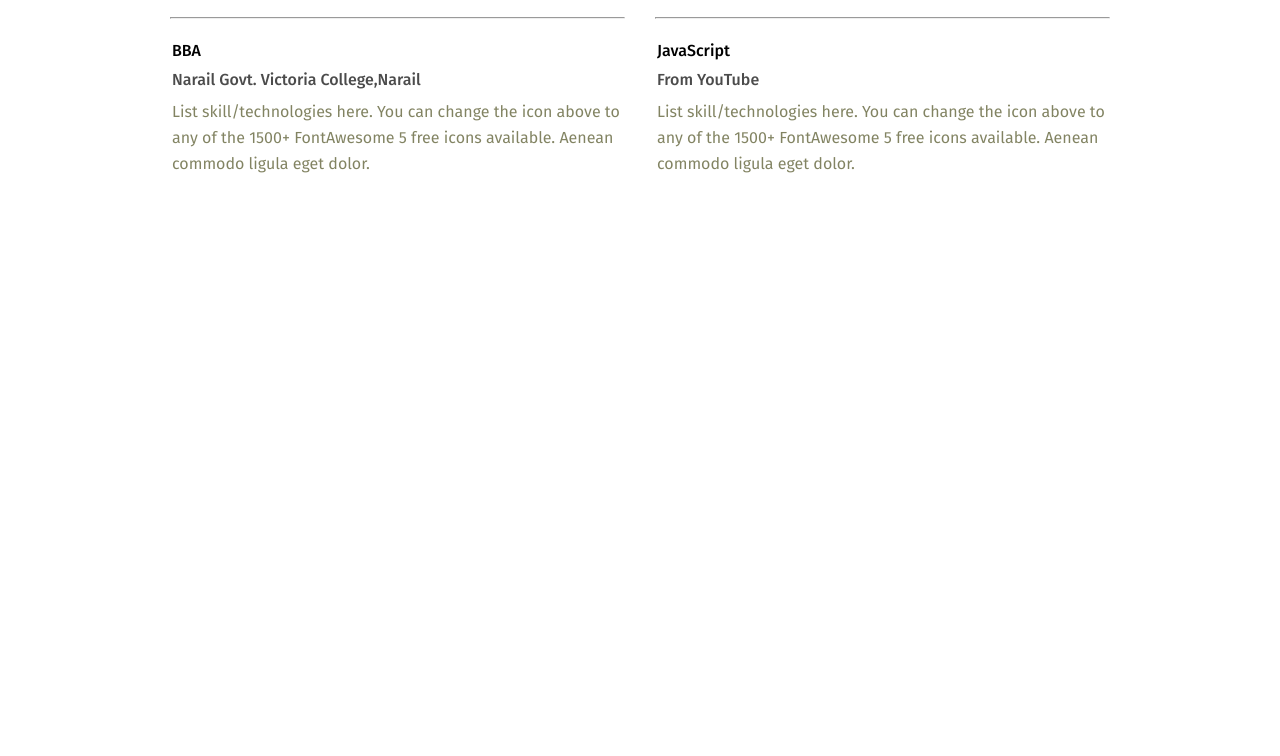
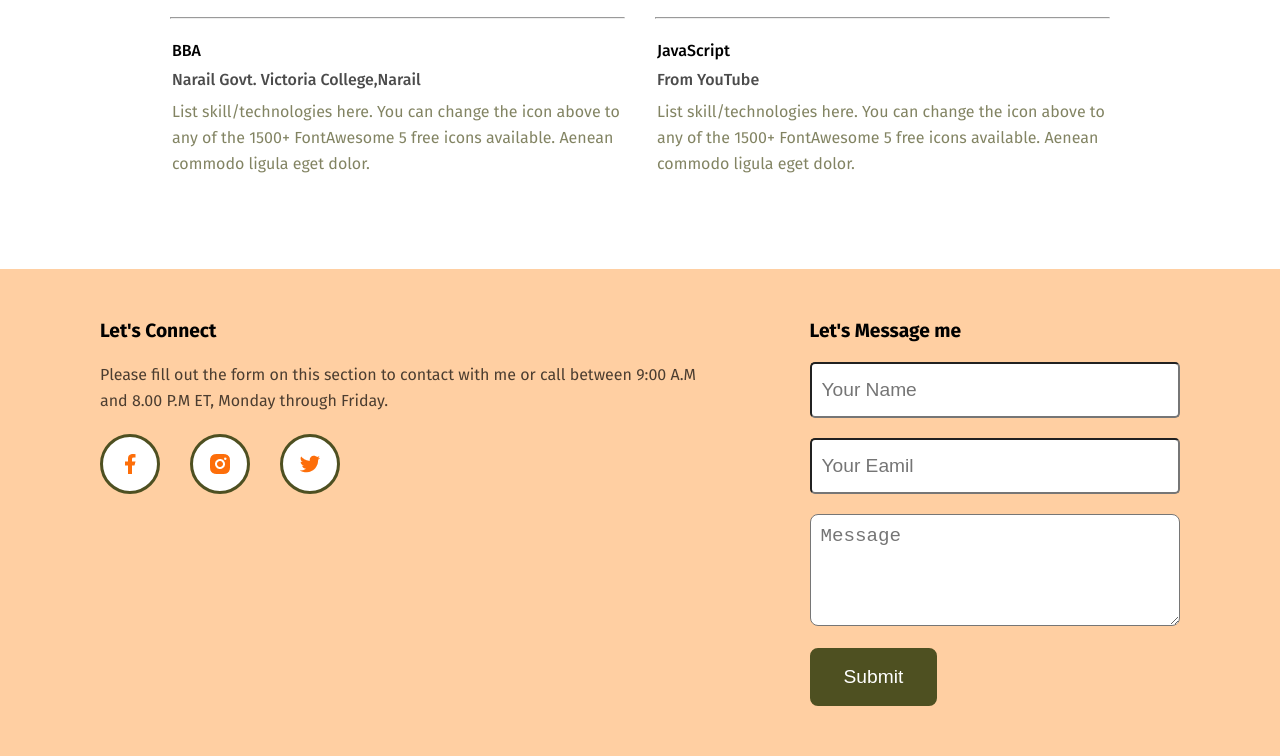
Before and after one commit to RohanR05/My-Portfolio, a plain HTML site: page index.html in a window 1280 px wide. Shown: the part 2288-3044 px from the top of the page. Before the commit the page ends 2557 px from the top, so only its background shows below. Drawn offline with Linux system fonts and the light colour scheme.

Commit message:
footer add

```diff
--- a/index.html
+++ b/index.html
@@ -172,5 +172,23 @@
             </div>
         </div>
     </main>
+    <footer>
+        <div class="connect-box">
+            <div class="connect-title">Let's Connect</div>
+            <div class="connect-description">Please fill out the form on this section to contact with me or call between 9:00 A.M and 8.00 P.M ET, Monday through Friday.</div>
+            <div class="connect-img">
+                <img src="./images/icons/facebook.png" alt="">
+                <img src="./images/icons/insta.png" alt="">
+                <img src="/images/icons/twitter.png" alt="">
+            </div>
+        </div>
+        <div class="message-box">
+            <div class="message-title">Let's Message me</div>
+            <input type="text" name="" id="" placeholder="Your Name">
+            <input type="email" name="" id="" placeholder="Your Eamil">
+            <textarea name="" id="" placeholder="Message"></textarea>
+            <button class="btn-primary footer-btn">Submit</button>
+        </div>
+    </footer>
 </body>
 </html>
--- a/style.css
+++ b/style.css
@@ -355,3 +355,93 @@ header{
     }
 }
 /* section-04 medium responsive close*/
+/* footer */
+footer{
+    background-color:#ffcfa2;
+    margin-top: 50px;
+    padding: 50px 100px;
+    display: flex;
+    justify-content:space-between;
+    gap:100px;
+}
+.connect-title{
+    font-size: var(--first-font-size);
+    font-weight:var(--bold-font-weight);
+}
+.connect-description{
+    line-height: var(--line-hight);
+    opacity: var(--opacity);
+    margin-top: 20px;
+}
+.connect-img{
+    display: flex;
+    gap: 30px;
+    margin-top: 20px;
+}
+.connect-img>img{
+    border: 3px solid #4E5021;
+    border-radius: 50%;
+    padding: 15px;
+    background-color: white;
+}
+.message-box{
+    display: flex;
+    flex-direction: column;
+    gap: 20px;
+    width: 50%;
+    position: relative;
+}
+.message-title{
+    font-size: var(--first-font-size);
+    font-weight: var(--bold-font-weight);
+}
+input[type="text"],input[type="email"] {
+    height:50px;
+    font-size: var(--first-font-size);
+    border-radius: 5px;
+    padding-left: 10px;
+}
+textarea{
+    height: 90px;
+    font-size: var(--first-font-size);
+    padding: 10px;
+    border-radius: 8px;
+    margin-bottom: 80px;
+}
+.footer-btn{
+    position: absolute;
+    bottom: 0px;
+}
+/* footer close*/
+/* footer small responsive */
+@media screen and (max-width:576px) {
+    footer{
+        margin: 0px;
+        flex-direction: column;
+        margin-top: 20px;
+        padding: 30px 20px;
+        gap: 50px;
+    }
+    .connect-box{
+        width: 80%;
+    }
+    .message-box{
+        width: 70%;
+    }
+}
+/* footer small  responsive close*/
+/* footer medium responsive */
+@media screen and (min-width:577px ) and (max-width:991px) {
+    footer{
+        padding: 50px 40px;
+        flex-wrap: wrap;
+        gap: 20px;
+        justify-content: center;
+    }
+    .connect-box{
+        width: 50%;
+    }
+    .message-box{
+        width: 45%;
+    }
+}
```
